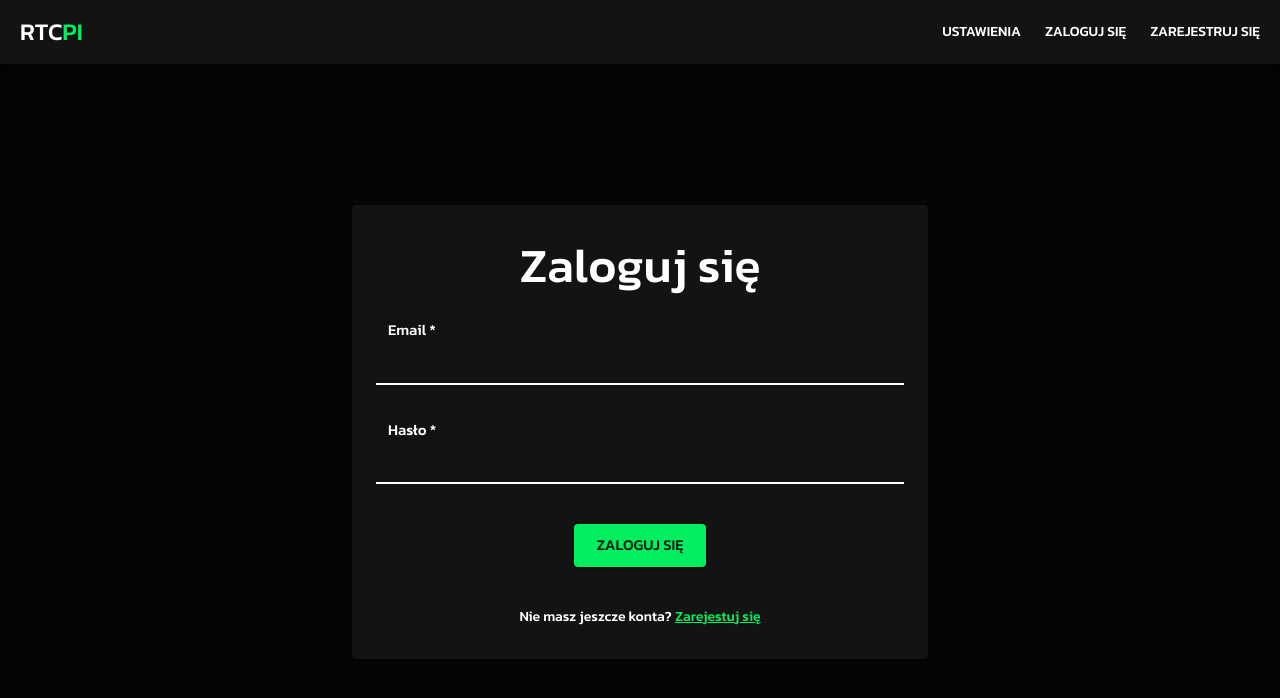
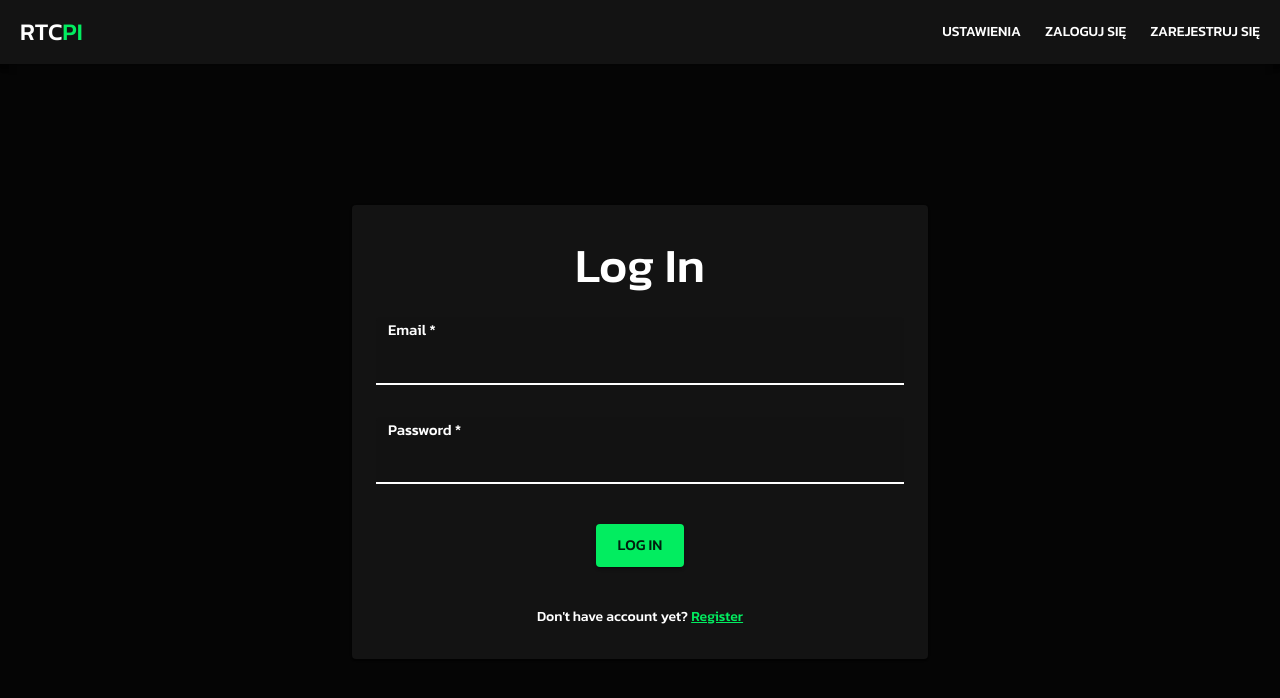
Before and after one commit to krupinskij/rtc-pi-web, a React (Create React App) app: page /login in a window 1280 px wide. Shown: the top 698 px of the page. Built offline with nearby package versions, Linux system fonts and the light colour scheme; no server answers.

Commit message:
I18n: Initialize translations

```diff
--- a/package.json
+++ b/package.json
@@ -14,10 +14,12 @@
     "axios": "^0.24.0",
     "dotenv": "^10.0.0",
     "final-form": "^4.20.4",
+    "i18next": "^21.6.3",
     "jwt-decode": "^3.1.2",
     "react": "^17.0.2",
     "react-dom": "^17.0.2",
     "react-final-form": "^6.5.7",
+    "react-i18next": "^11.15.1",
     "react-query": "^3.34.0",
     "react-router": "^6.0.2",
     "react-router-dom": "^6.0.2",
--- a/src/apps/App.tsx
+++ b/src/apps/App.tsx
@@ -2,6 +2,7 @@ import 'axiosConfig';
 import React from 'react';
 
 import AuthApp from './AuthApp';
+import I18nApp from './I18nApp';
 import LayoutApp from './LayoutApp';
 import QueryApp from './QueryApp';
 import RecoilApp from './RecoilApp';
@@ -11,6 +12,7 @@ import ThemeApp from './ThemeApp';
 
 const App: React.FC = () => {
   return (
+    <I18nApp>
       <RecoilApp>
         <QueryApp>
           <ThemeApp>
@@ -24,6 +26,7 @@ const App: React.FC = () => {
           </ThemeApp>
         </QueryApp>
       </RecoilApp>
+    </I18nApp>
   );
 };
 
--- /dev/null
+++ b/src/apps/I18nApp.tsx
@@ -0,0 +1,25 @@
+import i18n from 'i18next';
+import React from 'react';
+import { I18nextProvider } from 'react-i18next';
+import { initReactI18next } from 'react-i18next';
+
+import { en, pl } from 'translations';
+
+i18n.use(initReactI18next).init({
+  resources: {
+    en,
+    pl,
+  },
+  lng: 'en',
+  fallbackLng: 'en',
+
+  interpolation: {
+    escapeValue: false,
+  },
+});
+
+const I18nApp: React.FC = ({ children }) => {
+  return <I18nextProvider i18n={i18n}>{children}</I18nextProvider>;
+};
+
+export default I18nApp;
--- a/src/pages/LoginPage/LoginPage.tsx
+++ b/src/pages/LoginPage/LoginPage.tsx
@@ -1,5 +1,6 @@
 import { Button } from '@mui/material';
 import { useState } from 'react';
+import { useTranslation } from 'react-i18next';
 import { useNavigate } from 'react-router';
 import * as yup from 'yup';
 
@@ -21,6 +22,8 @@ const loginValidationSchema = yup.object().shape({
 });
 
 const LoginPage = () => {
+  const { t } = useTranslation();
+
   const { login } = useAuth();
   const navigate = useNavigate();
 
@@ -42,18 +45,22 @@ const LoginPage = () => {
         <Form validationSchema={loginValidationSchema} onSubmit={onSubmit}>
           <Card>
             <CardContent>
-              <FormTitle>Zaloguj się</FormTitle>
+              <FormTitle>{t('login.login')}</FormTitle>
               <FormFields>
-                <TextField label="Email" name="email" required />
-                <PasswordField label="Hasło" name="password" required />
+                <TextField label={t('email')} name="email" required />
+                <PasswordField label={t('password')} name="password" required />
               </FormFields>
             </CardContent>
             <CardActions>
               <Button type="submit" variant="contained" size="large">
-                Zaloguj się
+                {t('login.login')}
               </Button>
             </CardActions>
-            <FormLink prefix="Nie masz jeszcze konta?" text="Zarejestuj się" to="/register" />
+            <FormLink
+              prefix={t('login.dont-have-account')}
+              text={t('login.register')}
+              to="/register"
+            />
           </Card>
         </Form>
       </Container>
--- /dev/null
+++ b/src/translations/en.json
@@ -0,0 +1,10 @@
+{
+  "translation": {
+    "email": "Email",
+    "password": "Password",
+
+    "login.login": "Log In",
+    "login.dont-have-account": "Don't have account yet?",
+    "login.register": "Register"
+  }
+}
--- /dev/null
+++ b/src/translations/index.ts
@@ -0,0 +1,4 @@
+import en from './en.json';
+import pl from './pl.json';
+
+export { en, pl };
--- /dev/null
+++ b/src/translations/pl.json
@@ -0,0 +1,10 @@
+{
+  "translation": {
+    "email": "Email",
+    "password": "Hasło",
+
+    "login.login": "Zaloguj Się",
+    "login.dont-have-account": "Nie masz jeszcze konta?",
+    "login.register": "Zarejestruj się"
+  }
+}
```
Also changed, not shown: 2 other files (tests, documents, lock files or other folders). Lines whose indentation alone changed are shown as unchanged.
